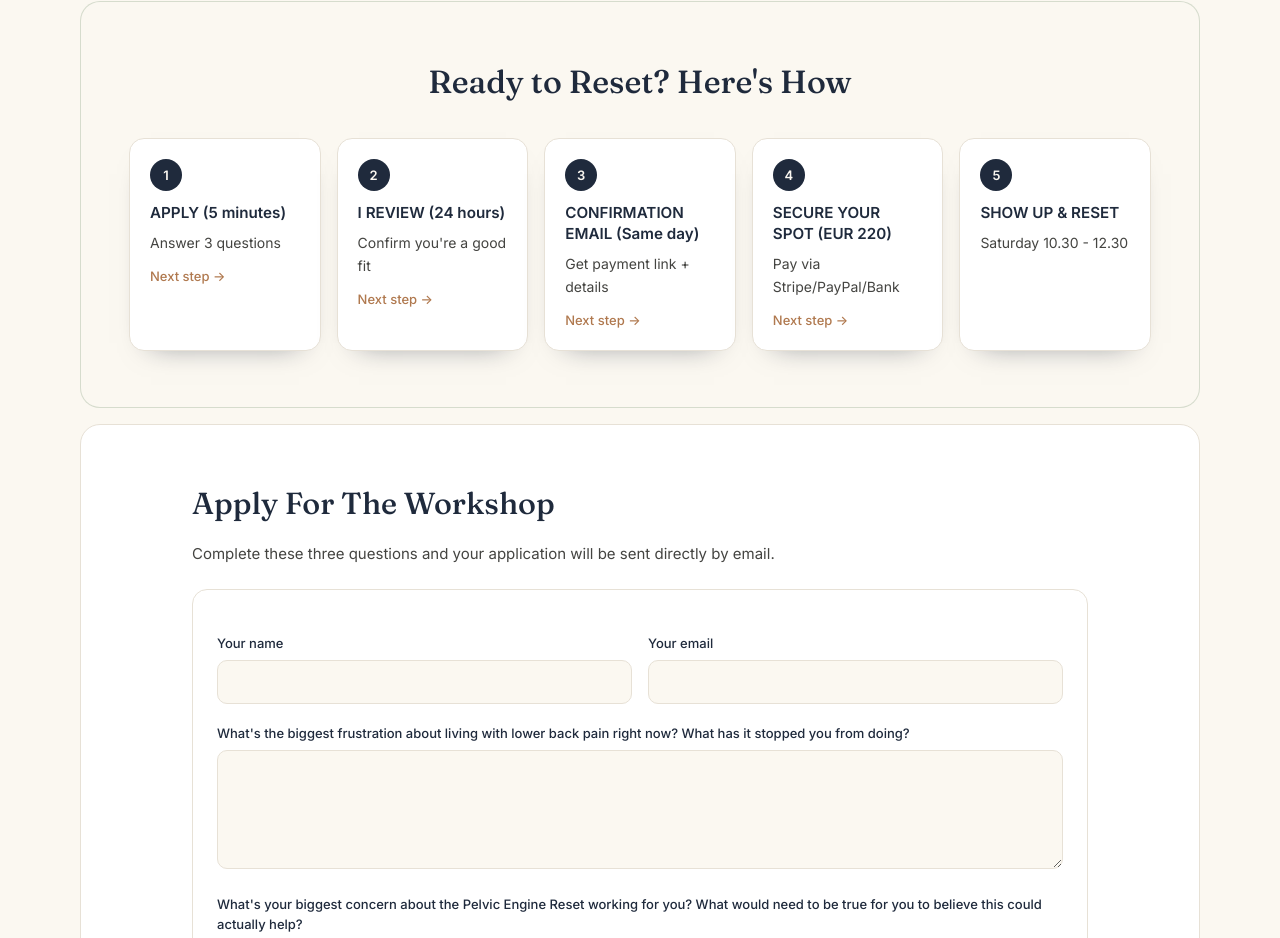
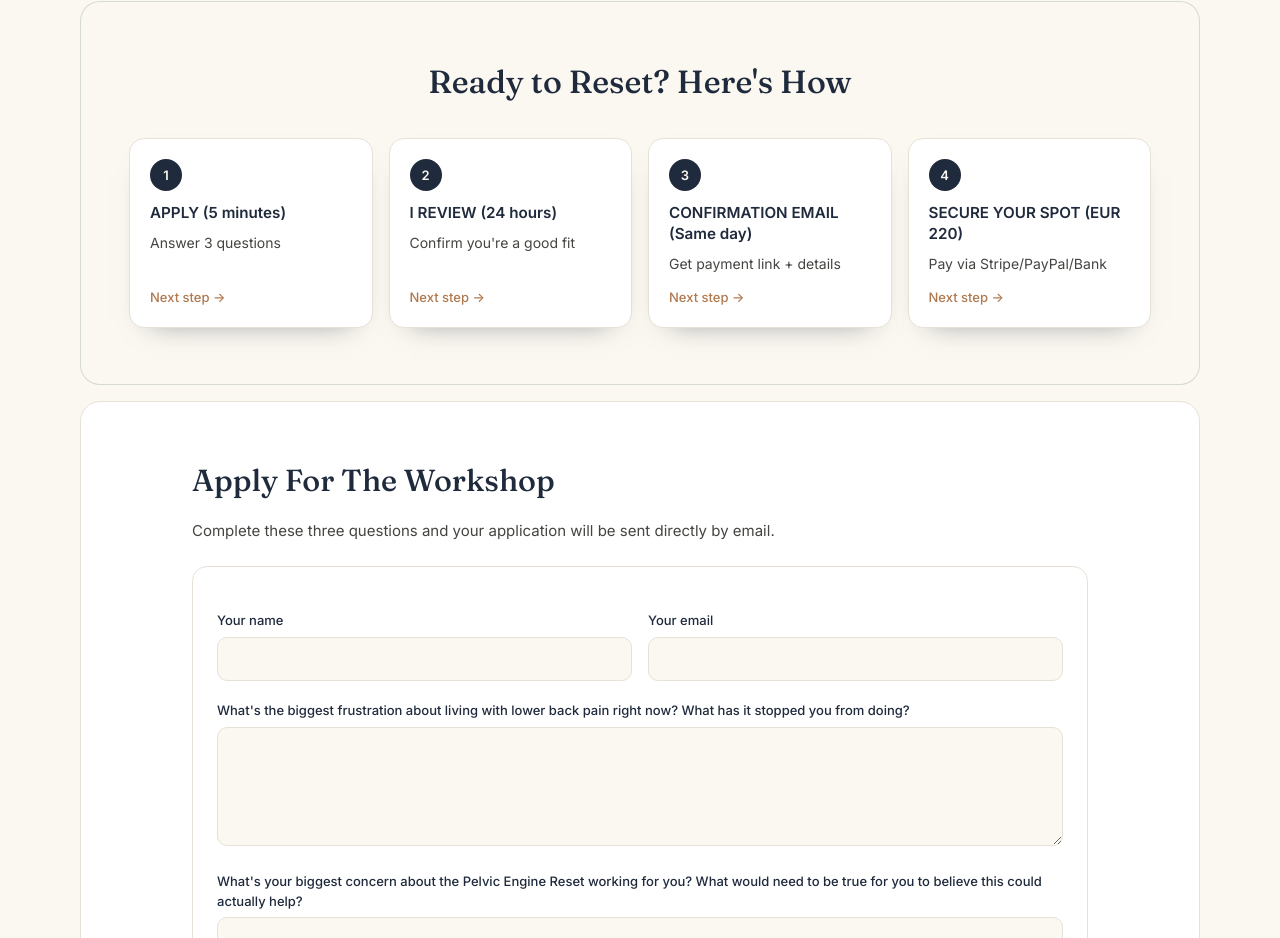
Before and after one commit to VinPOPFrance/James, a Next.js app: page /pelvic-engine-reset in a window 1280 px wide. Shown: the part 3313-4251 px from the top of the page. Built offline with nearby package versions, Linux system fonts and the light colour scheme; no server answers.

Commit message:
Refactor SubscriberPelvicEngineResetPage layout and remove redundant step

```diff
--- a/src/app/pelvic-engine-reset/page.tsx
+++ b/src/app/pelvic-engine-reset/page.tsx
@@ -103,11 +103,6 @@ const applySteps = [
     number: "4",
     title: "SECURE YOUR SPOT (EUR 220)",
     detail: "Pay via Stripe/PayPal/Bank",
-  },
-  {
-    number: "5",
-    title: "SHOW UP & RESET",
-    detail: "Saturday 10.30 - 12.30",
   },
 ];
 
@@ -368,11 +363,11 @@ export default function SubscriberPelvicEngineResetPage() {
               Ready to Reset? Here&apos;s How
             </h2>
 
-            <div className="grid gap-4 md:grid-cols-5">
-              {applySteps.map((step, index) => (
+            <div className="grid gap-4 md:grid-cols-4">
+              {applySteps.map((step) => (
                 <article
                   key={step.number}
-                  className="rounded-card border border-hairline bg-white p-5 shadow-[0_14px_28px_-22px_rgba(15,23,42,0.55)]"
+                  className="flex h-full flex-col rounded-card border border-hairline bg-white p-5 shadow-[0_14px_28px_-22px_rgba(15,23,42,0.55)]"
                 >
                   <div className="mb-3 inline-flex h-8 w-8 items-center justify-center rounded-full bg-navy text-[13px] font-semibold text-ivory">
                     {step.number}
@@ -381,9 +376,7 @@ export default function SubscriberPelvicEngineResetPage() {
                     {step.title}
                   </h3>
                   <p className="text-[14px] leading-relaxed text-inkSoft">{step.detail}</p>
-                  {index < applySteps.length - 1 ? (
-                    <p className="mt-3 text-[13px] font-medium text-sage md:text-copper">Next step -&gt;</p>
-                  ) : null}
+                  <p className="mt-auto pt-3 text-[13px] font-medium text-sage md:text-copper">Next step -&gt;</p>
                 </article>
               ))}
             </div>
```
